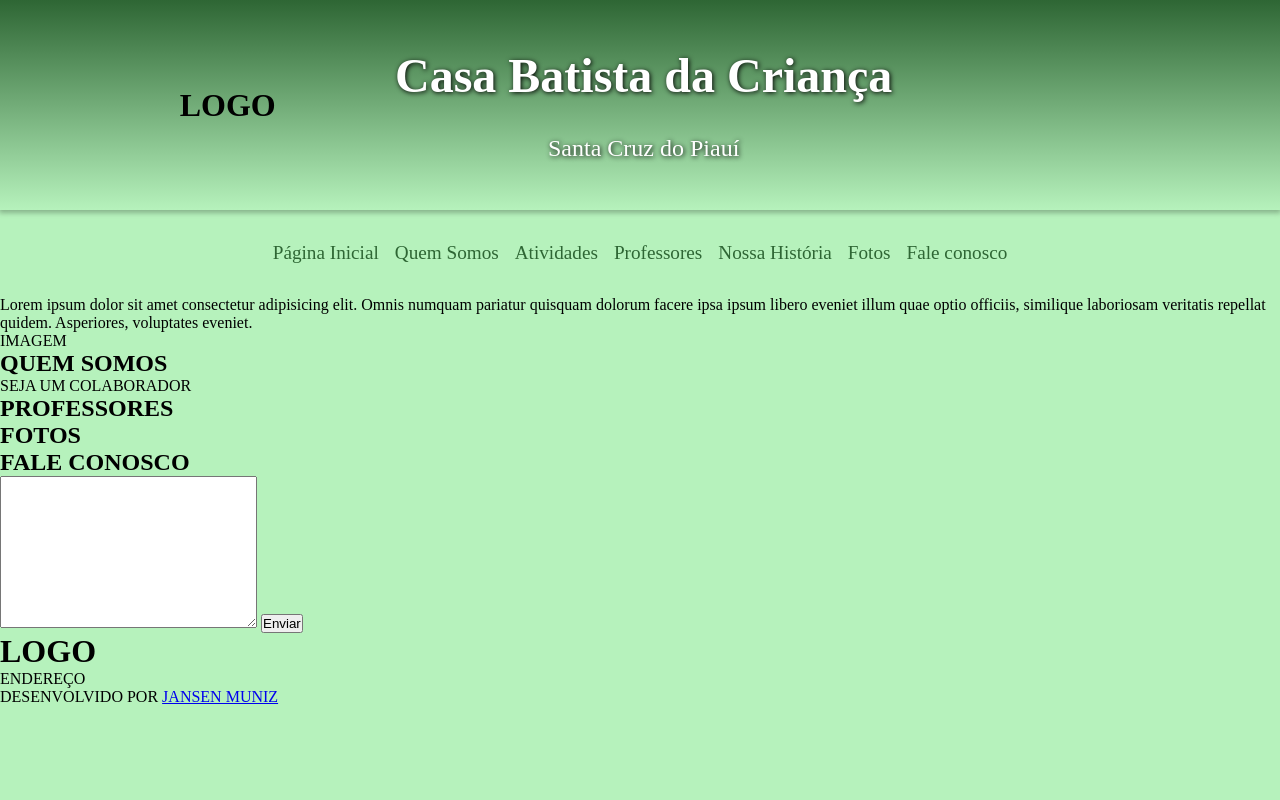
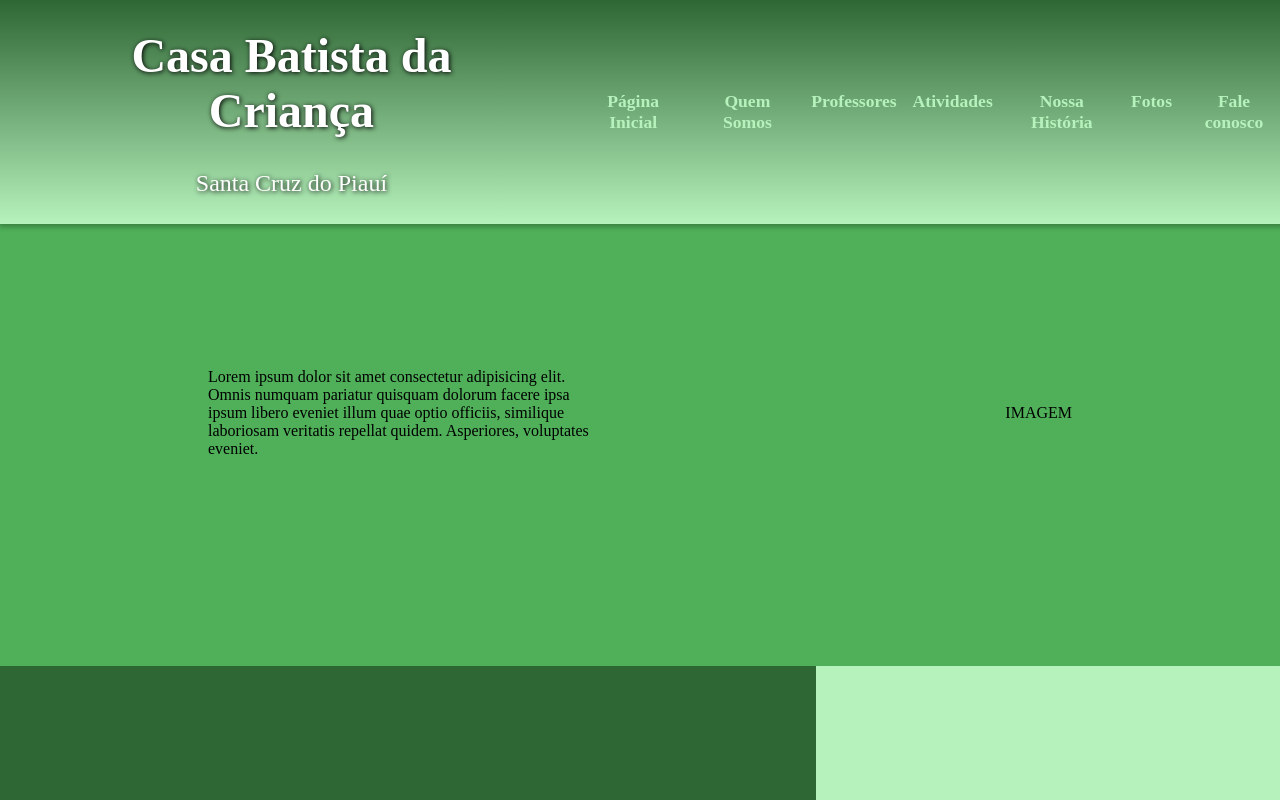
Before and after one commit to Jansen-Muniz/projeto-casa-batista, a plain HTML site: page index.html in a window 1280 px wide. Shown: the top 800 px of the page. Drawn offline with Linux system fonts and the light colour scheme.

Commit message:
alterações no index e novos estilos css

```diff
--- a/index.html
+++ b/index.html
@@ -10,9 +10,6 @@
 <body>
   <div class="container">
     <header>
-      <div>
-        <h1>LOGO</h1>
-      </div>
       <div class="header-text-container">
         <div>
           <h1>Casa Batista da Criança</h1>
@@ -21,18 +18,18 @@
           <p>Santa Cruz do Piauí</p>
         </div>
       </div>
-    </header>
       <nav>
-      <li><a href="#">Página Inicial</a></li>
-      <li><a href="#">Quem Somos</a></li>
-      <li><a href="#">Atividades</a></li>
-      <li><a href="#">Professores</a></li>
+        <li><a href="#section1">Página Inicial</a></li>
+        <li><a href="#quem-somos">Quem Somos</a></li>
+        <li><a href="#teachers">Professores</a></li>
+        <li><a href="#atividades">Atividades</a></li>
         <li><a href="./pag-nossa-historia/nossa-historia.html" target="_blank">Nossa História</a></li>
         <li><a href="#">Fotos</a></li>
         <li><a href="#">Fale conosco</a></li>
       </nav>
+    </header>
     <main>
-      <section>
+      <section class="section1" id="section1">
         <div>
           <p>Lorem ipsum dolor sit amet consectetur adipisicing elit. Omnis numquam pariatur quisquam dolorum facere ipsa ipsum libero eveniet illum quae optio officiis, similique laboriosam veritatis repellat quidem. Asperiores, voluptates eveniet.</p>
         </div>
@@ -40,15 +37,20 @@
           <p>IMAGEM</p>
         </div>
       </section>
-      <section>
+      <section class="quem-somos" id="quem-somos">
         <h1>QUEM SOMOS</h1>
-      </section>
         <aside>
           <p>SEJA UM COLABORADOR</p>
         </aside>
-      <section>
+      </section>
+      <section class="teachers" id="teachers">
         <h1>
           PROFESSORES
+        </h1>
+      </section>
+      <section class="atividades" id="atividades">
+        <h1>
+          Atividades
         </h1>
       </section>
       <section>
--- a/style/style.css
+++ b/style/style.css
@@ -11,11 +11,20 @@
   padding: 0px;
 }
 
+html{
+  scroll-behavior: smooth;
+}
+
 html, body{
   background-color: var(--color1);
 }
 
 header{
+  position: fixed;
+  top:0;
+  left:0;
+  width: 100%;
+  height: 10rem;
   display: flex;
   text-align: center;
   align-items: center;
@@ -26,8 +35,6 @@ header{
 }
 
 header .header-text-container{
-  position: relative;
-  left: -12rem;
   color: white;
   font-size: 1.5rem;
   text-shadow: 1px 1px 5px black;
@@ -38,6 +45,14 @@ header .header-text-container{
 }
 
 nav{
+  display: flex;
+}
+
+nav li{
+  list-style-type: none;
+}
+
+nav{
   text-align: center;
   display: flex;
   justify-content: center;
@@ -45,20 +60,62 @@ nav{
   padding: 2rem;
 }
 
-nav li{
-  list-style-type: none;
+nav li a{
+  text-decoration: none;
+  font-size: 1.1rem;
+  font-weight: bold;
+  color: var(--color1);
 }
 
-nav li a{
-  text-decoration: none;
-  font-size: 1.2rem;
+a:hover{
   color: var(--color5);
 }
 
-a:hover{
+section{
+  display: flex;
+  align-items: center;
+}
+
+section > div > p{
+  margin: 13rem;
+}
+
+.section1{
+  background-color: var(--color3);
+}
+
+.section1 div{
+  padding-top: 10rem;
+}
+
+.quem-somos{
+  justify-content: space-between;
   background-color: var(--color5);
-  border-radius: 1rem;
-  padding: 1rem;
-  color: white;
-  box-shadow: 0px 1px 5px 1px rgba(0, 0, 0, 0.5);
 }
+
+.quem-somos h1{
+  margin-left: 2rem;
+}
+
+.quem-somos aside{
+  background-color: var(--color1);
+  height: 50rem;
+  width: 29rem;
+  display: flex;
+  align-items: center;
+  justify-content: center;
+}
+
+.teachers{
+  display: flex;
+  justify-content: center;
+  background-color: var(--color3);
+  height: 50rem;
+}
+
+.atividades{
+  display: flex;
+  justify-content: center;
+  background-color: var(--color5);
+  height: 50rem;
+}
```
Lines whose indentation alone changed are shown as unchanged.
